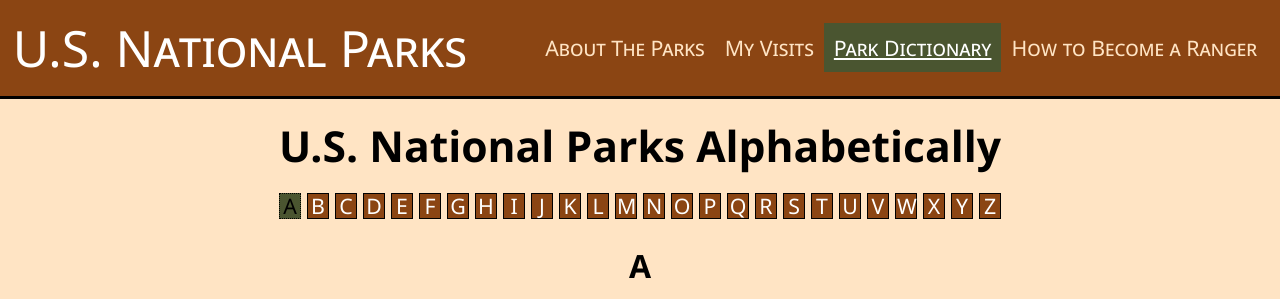
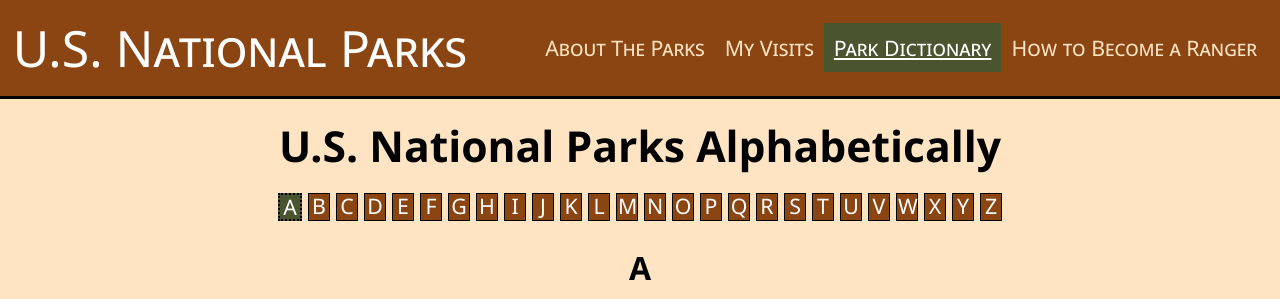
Before and after one commit to kaefish/natparks, a plain HTML site: page dict.html in a window 1280 px wide. In both pictures the pointer is over the link 290 px from the left and 206 px from the top of the page. Shown: the top 299 px of the page. Drawn offline with Linux system fonts and the light colour scheme.

Commit message:
dictnav hover

```diff
--- a/css/style.css
+++ b/css/style.css
@@ -359,8 +359,8 @@ li{
 
 .dict_nav a:hover, .dict_nav a:focus{
   background-color: #4A5530;
-  border: 1px dotted #000;
-  color: #000;
+  border: 2px dotted #000;
+  color: #fff;
 }
 
 @media screen and (min-width: 768px) {}
```
